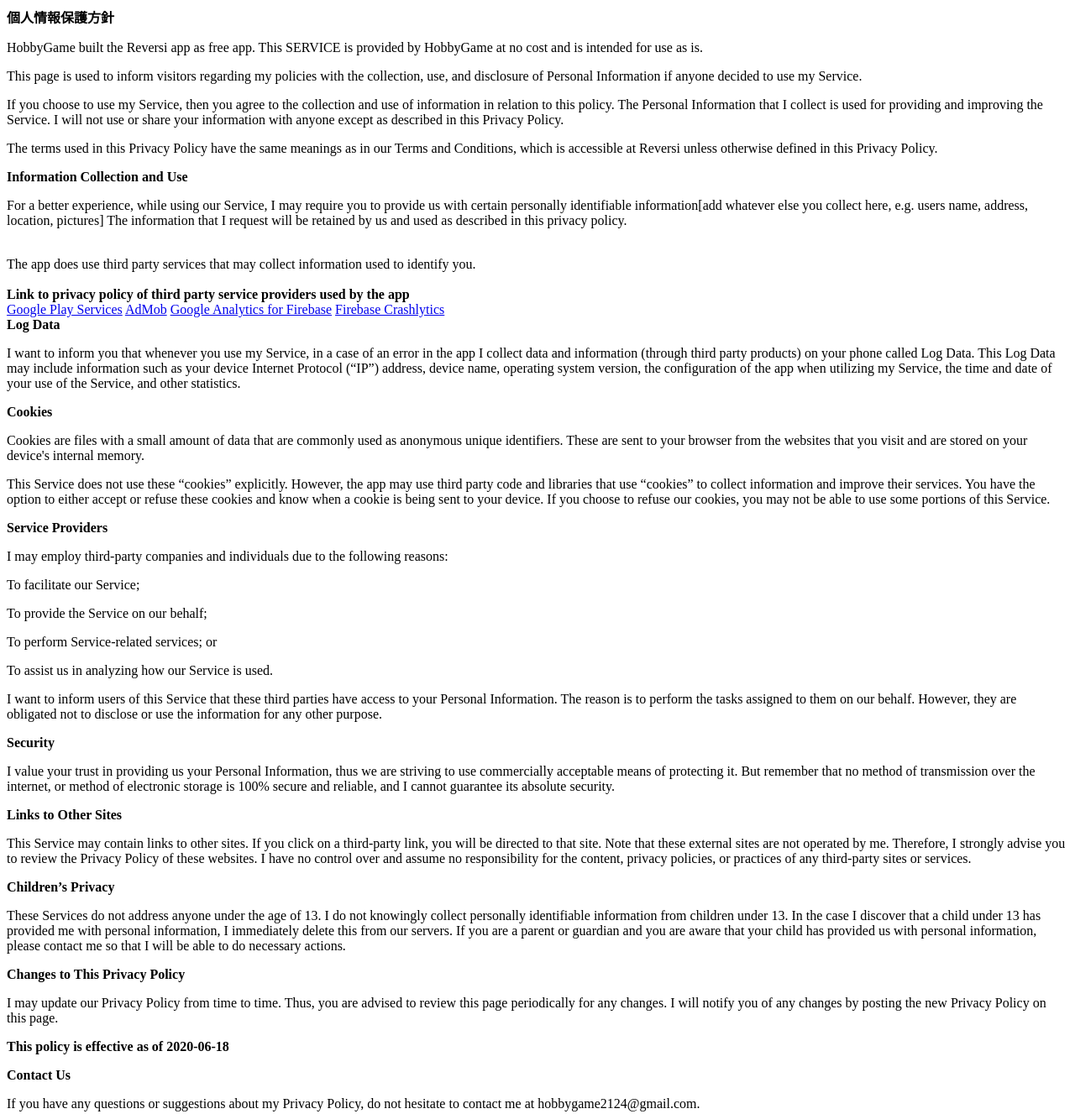
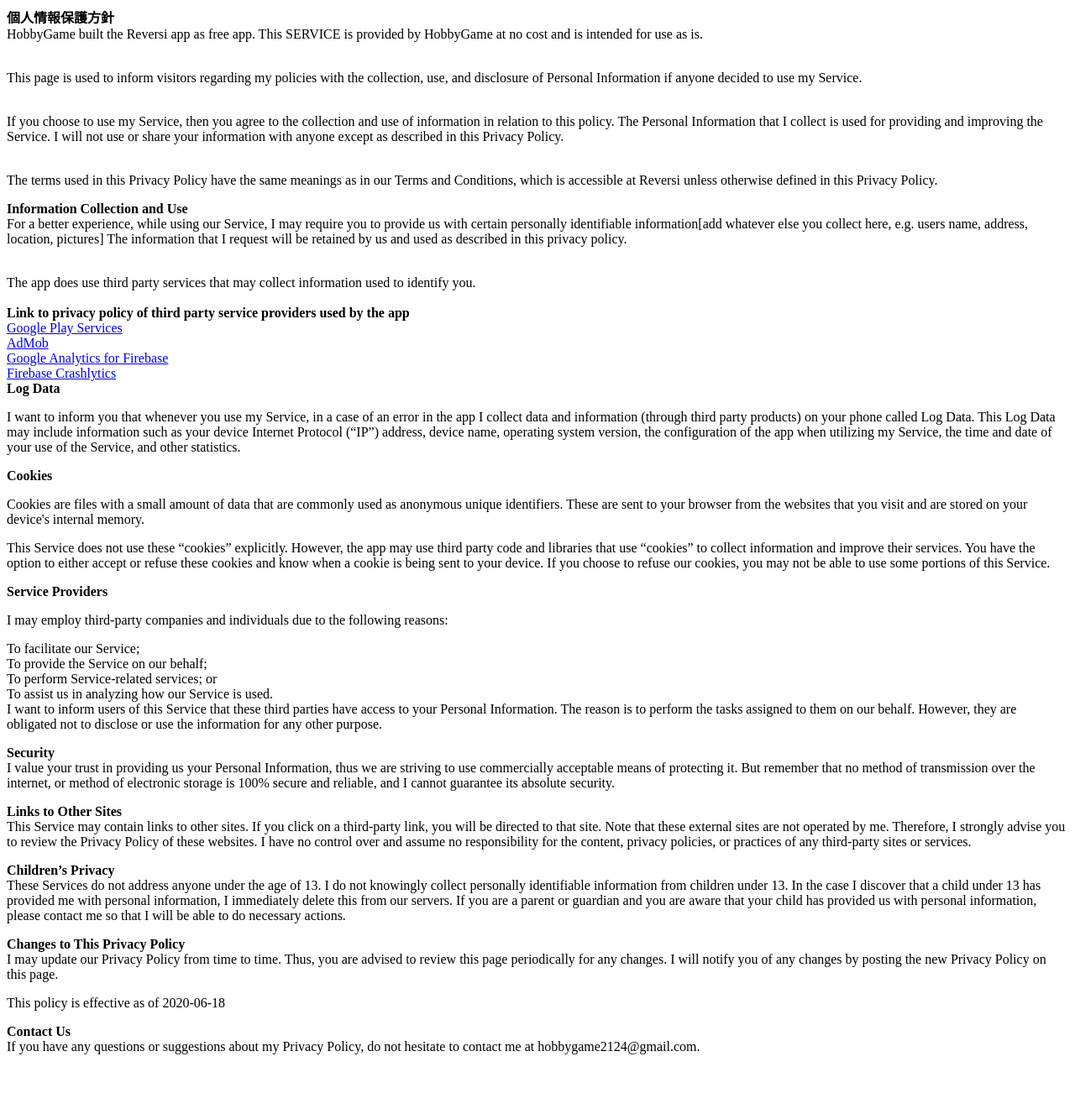
Before and after one commit to HobbyGame/HobbyGame.github.io, a plain HTML site: page index.html in a window 1280 px wide. Shown: the whole page at 84% size. After the commit the page ends 1272 px from the top, so only its background shows below. Drawn offline with Linux system fonts and the light colour scheme.

Commit message:
Update index.html

```diff
--- a/index.html
+++ b/index.html
@@ -3,28 +3,23 @@
 <title>Privacy Policy</title>
 </head>
 <body>
-  <p><b>個人情報保護方針</b></p>
-<p>HobbyGame built the Reversi app as free app. This SERVICE is provided by HobbyGame at no cost and is intended for use as is.</p>
+  <p><b>個人情報保護方針</b>
+<br>HobbyGame built the Reversi app as free app. This SERVICE is provided by HobbyGame at no cost and is intended for use as is.</p>
+<br>This page is used to inform visitors regarding my policies with the collection, use, and disclosure of Personal Information if anyone decided to use my Service.</p>
+<br>If you choose to use my Service, then you agree to the collection and use of information in relation to this policy. The Personal Information that I collect is used for providing and improving the Service. I will not use or share your information with anyone except as described in this Privacy Policy.</p>
+<br>The terms used in this Privacy Policy have the same meanings as in our Terms and Conditions, which is accessible at Reversi unless otherwise defined in this Privacy Policy.</p>
 
-<p>This page is used to inform visitors regarding my policies with the collection, use, and disclosure of Personal Information if anyone decided to use my Service.</p>
-
-<p>If you choose to use my Service, then you agree to the collection and use of information in relation to this policy. The Personal Information that I collect is used for providing and improving the Service. I will not use or share your information with anyone except as described in this Privacy Policy.</p>
-
-<p>The terms used in this Privacy Policy have the same meanings as in our Terms and Conditions, which is accessible at Reversi unless otherwise defined in this Privacy Policy.</p>
-
-<p><b>Information Collection and Use</b></p>
-
-<p>For a better experience, while using our Service, I may require you to provide us with certain personally identifiable information[add whatever else you collect here, e.g. users name, address, location, pictures] The information that I request will be retained by us and used as described in this privacy policy.</p>
-
+<p><b>Information Collection and Use</b>
+<br>For a better experience, while using our Service, I may require you to provide us with certain personally identifiable information[add whatever else you collect here, e.g. users name, address, location, pictures] The information that I request will be retained by us and used as described in this privacy policy.</p>
 <br>The app does use third party services that may collect information used to identify you.</br>
 
-  <br><b>Link to privacy policy of third party service providers used by the app</b></br>
-<a href=https://www.google.com/policies/privacy/>Google Play Services</a>
-<a href=https://support.google.com/admob/answer/6128543?hl=en>AdMob</a>
-<a href=https://firebase.google.com/policies/analytics>Google Analytics for Firebase</a>
-<a href=https://firebase.google.com/support/privacy/>Firebase Crashlytics</a>
+  <br><b>Link to privacy policy of third party service providers used by the app</b>
+<br><a href=https://www.google.com/policies/privacy/>Google Play Services</a>
+<br><a href=https://support.google.com/admob/answer/6128543?hl=en>AdMob</a>
+<br><a href=https://firebase.google.com/policies/analytics>Google Analytics for Firebase</a>
+<br><a href=https://firebase.google.com/support/privacy/>Firebase Crashlytics</a>
 
-<br><b>Log Data</b></br>
+<br><b>Log Data</b>
 
 <p>I want to inform you that whenever you use my Service, in a case of an error in the app I collect data and information (through third party products) on your phone called Log Data. This Log Data may include information such as your device Internet Protocol (“IP”) address, device name, operating system version, the configuration of the app when utilizing my Service, the time and date of your use of the Service, and other statistics.</p>
 
@@ -35,33 +30,28 @@
 <p><b>Service Providers</b></p>
 <p>I may employ third-party companies and individuals due to the following reasons:</p>
 
-<p>To facilitate our Service;</p>
-<p>To provide the Service on our behalf;</p>
-<p>To perform Service-related services; or</p>
-<p>To assist us in analyzing how our Service is used.</p>
-<p>I want to inform users of this Service that these third parties have access to your Personal Information. The reason is to perform the tasks assigned to them on our behalf. However, they are obligated not to disclose or use the information for any other purpose.</p>
+<p>To facilitate our Service;
+<br>To provide the Service on our behalf;
+<br>To perform Service-related services; or
+<br>To assist us in analyzing how our Service is used.
+<br>I want to inform users of this Service that these third parties have access to your Personal Information. The reason is to perform the tasks assigned to them on our behalf. However, they are obligated not to disclose or use the information for any other purpose.</p>
 
-<p><b>Security</b></p>
+<p><b>Security</b>
+<br>I value your trust in providing us your Personal Information, thus we are striving to use commercially acceptable means of protecting it. But remember that no method of transmission over the internet, or method of electronic storage is 100% secure and reliable, and I cannot guarantee its absolute security.</p>
 
-<p>I value your trust in providing us your Personal Information, thus we are striving to use commercially acceptable means of protecting it. But remember that no method of transmission over the internet, or method of electronic storage is 100% secure and reliable, and I cannot guarantee its absolute security.</p>
+<p><b>Links to Other Sites</b>
+<br>This Service may contain links to other sites. If you click on a third-party link, you will be directed to that site. Note that these external sites are not operated by me. Therefore, I strongly advise you to review the Privacy Policy of these websites. I have no control over and assume no responsibility for the content, privacy policies, or practices of any third-party sites or services.</p>
 
-<p><b>Links to Other Sites</b></p>
+<p><b>Children’s Privacy</b>
+<br>These Services do not address anyone under the age of 13. I do not knowingly collect personally identifiable information from children under 13. In the case I discover that a child under 13 has provided me with personal information, I immediately delete this from our servers. If you are a parent or guardian and you are aware that your child has provided us with personal information, please contact me so that I will be able to do necessary actions.</p>
 
-<p>This Service may contain links to other sites. If you click on a third-party link, you will be directed to that site. Note that these external sites are not operated by me. Therefore, I strongly advise you to review the Privacy Policy of these websites. I have no control over and assume no responsibility for the content, privacy policies, or practices of any third-party sites or services.</p>
+<p><b>Changes to This Privacy Policy</b>
+<br>I may update our Privacy Policy from time to time. Thus, you are advised to review this page periodically for any changes. I will notify you of any changes by posting the new Privacy Policy on this page.</p>
 
-<p><b>Children’s Privacy</b></p>
+<p>This policy is effective as of 2020-06-18</p>
 
-<p>These Services do not address anyone under the age of 13. I do not knowingly collect personally identifiable information from children under 13. In the case I discover that a child under 13 has provided me with personal information, I immediately delete this from our servers. If you are a parent or guardian and you are aware that your child has provided us with personal information, please contact me so that I will be able to do necessary actions.</p>
-
-<p><b>Changes to This Privacy Policy</b></p>
-
-<p>I may update our Privacy Policy from time to time. Thus, you are advised to review this page periodically for any changes. I will notify you of any changes by posting the new Privacy Policy on this page.</p>
-
-<p><b>This policy is effective as of 2020-06-18</b></p>
-
-<p><b>Contact Us</b></p>
-
-<p>If you have any questions or suggestions about my Privacy Policy, do not hesitate to contact me at hobbygame2124@gmail.com.</p>
+<p><b>Contact Us</b>
+  <br>If you have any questions or suggestions about my Privacy Policy, do not hesitate to contact me at hobbygame2124@gmail.com.</p>
 
 
 </body>
```
